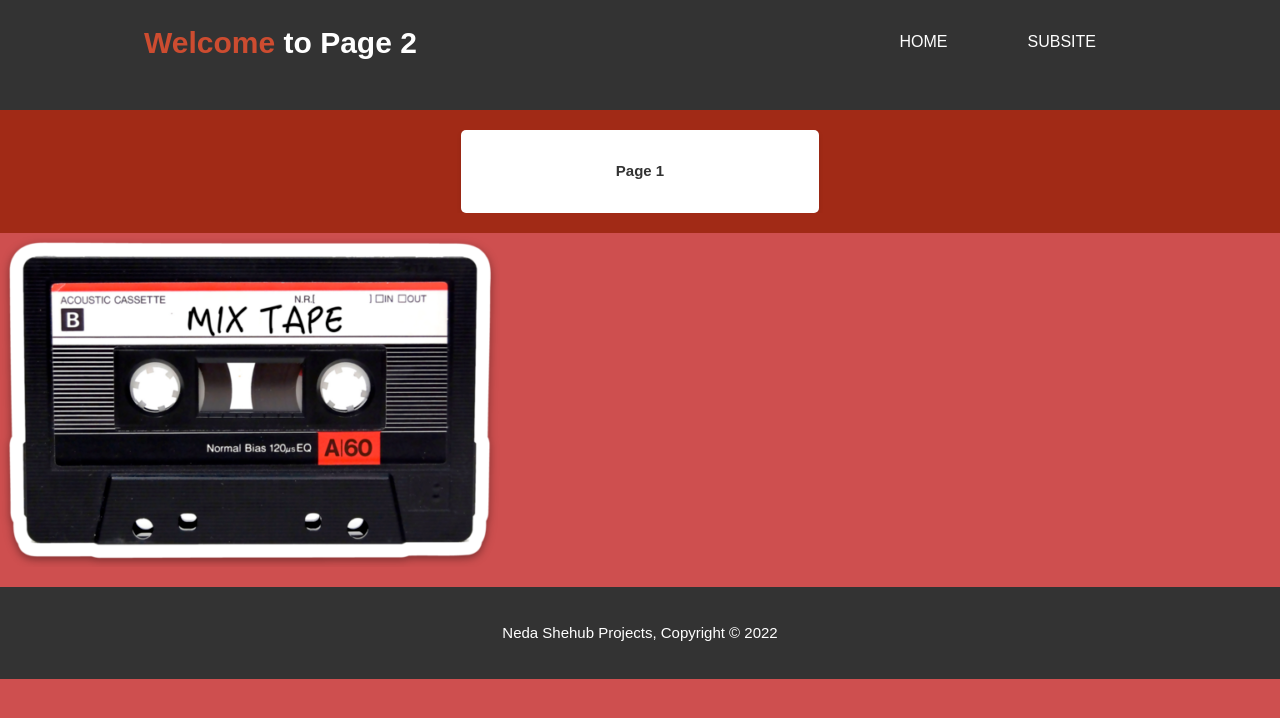
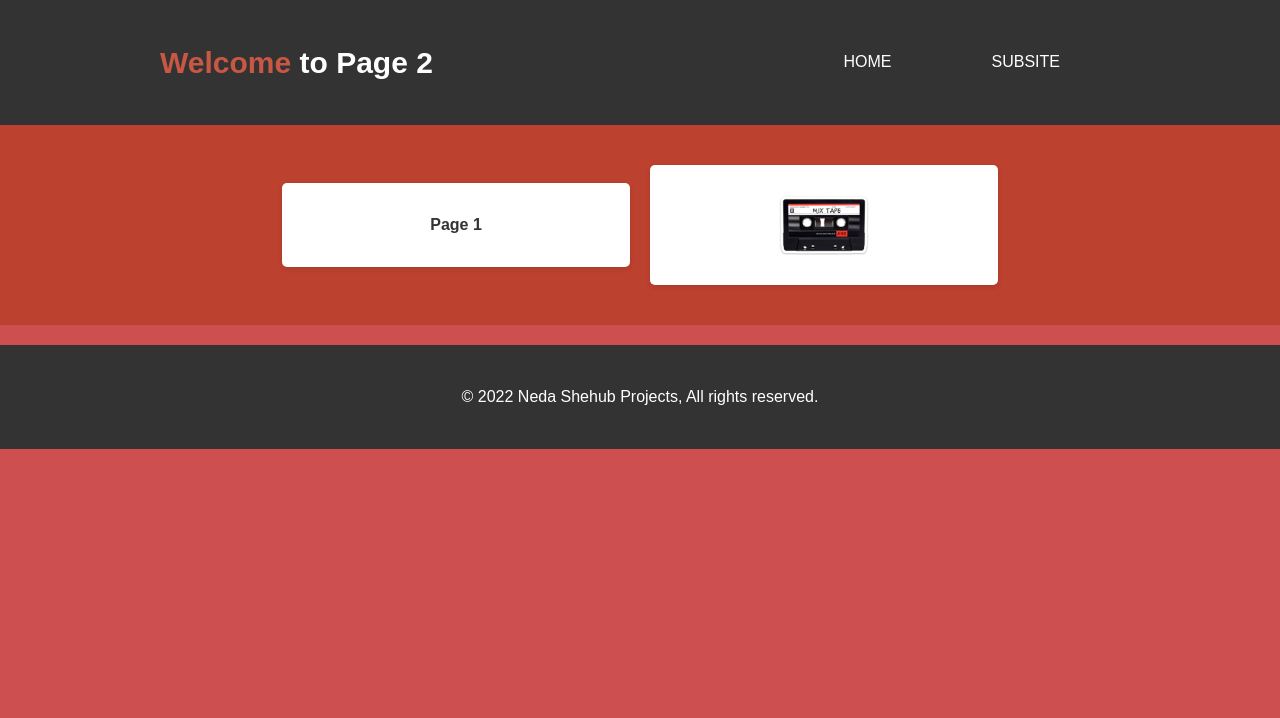
Before and after one commit to NedShehub/NedShehub.github.io, a plain HTML site: page subsite/page3.html in a window 1280 px wide. Drawn offline with Linux system fonts and the light colour scheme.

Commit message:
message(commit)

```diff
--- a/subsite/page3.html
+++ b/subsite/page3.html
@@ -3,10 +3,24 @@
         <title>Welcome to the Subsite | Welcome</title>
         <link rel="stylesheet" href="../css/style2.css">
         <style>
+            /* Reset default margin and padding */
+            body, h1, h2, h3, h4, h5, h6, p, ul, li {
+                margin: 0;
+                padding: 0;
+            }
+
+            /* Set a base font size and line height */
             body {
                 font-family: Arial, sans-serif;
-                margin: 0;
-                padding: 0;
+                font-size: 16px;
+                line-height: 1.5;
+            }
+
+            /* Add some spacing around the content */
+            .container {
+                max-width: 960px;
+                margin: 0 auto;
+                padding: 20px;
             }
 
             /* Header */
@@ -22,34 +36,37 @@
             }
 
             header .highlight {
-                color: #cd4c30;
+                color: #c85743;
             }
 
             header nav ul {
                 margin: 0;
                 padding: 0;
                 list-style: none;
+                display: flex;
             }
 
             header nav ul li {
-                display: inline;
+                margin-right: 20px;
             }
 
             header nav ul li a {
                 color: #fff;
                 text-decoration: none;
                 padding: 10px 20px;
+                border-radius: 5px;
+                transition: background-color 0.3s ease;
             }
 
             header nav ul li a:hover {
-                background-color: #ca3525;
+                background-color: #e45d5abd;
                 color: #333;
             }
 
             /* Section */
             #boxes {
                 padding: 20px;
-                background-color: #a12a16;
+                background-color: #bc412e;
             }
 
             #boxes .container {
@@ -65,16 +82,22 @@
                 text-align: center;
                 border-radius: 5px;
                 box-shadow: 0 2px 5px rgba(0, 0, 0, 0.1);
+                transition: transform 0.3s ease;
+            }
+
+            #boxes .box:hover {
+                transform: translateY(-5px);
             }
 
             #boxes .box a {
                 color: #333;
                 text-decoration: none;
                 font-weight: bold;
+                transition: color 0.3s ease;
             }
 
             #boxes .box a:hover {
-                color: #dd5353;
+                color: #b1241a;
             }
 
             /* Footer */
@@ -106,13 +129,16 @@
                 <div class="box">
                     <a href="page2.html">Page 1</a>
                 </div>
+                <div class="box">
+                    <img src="/img/casette.png">
+                </div>
             </div>
         </section>
 
-        <img src="/img/casette.png">
-
         <footer>
-            <p>Neda Shehub Projects, Copyright &copy; 2022</p>
+            <div class="container">
+                <p>&copy; 2022 Neda Shehub Projects, All rights reserved.</p>
+            </div>
         </footer>
-    </body>
-</html>
+        </body>
+        </html>
```
